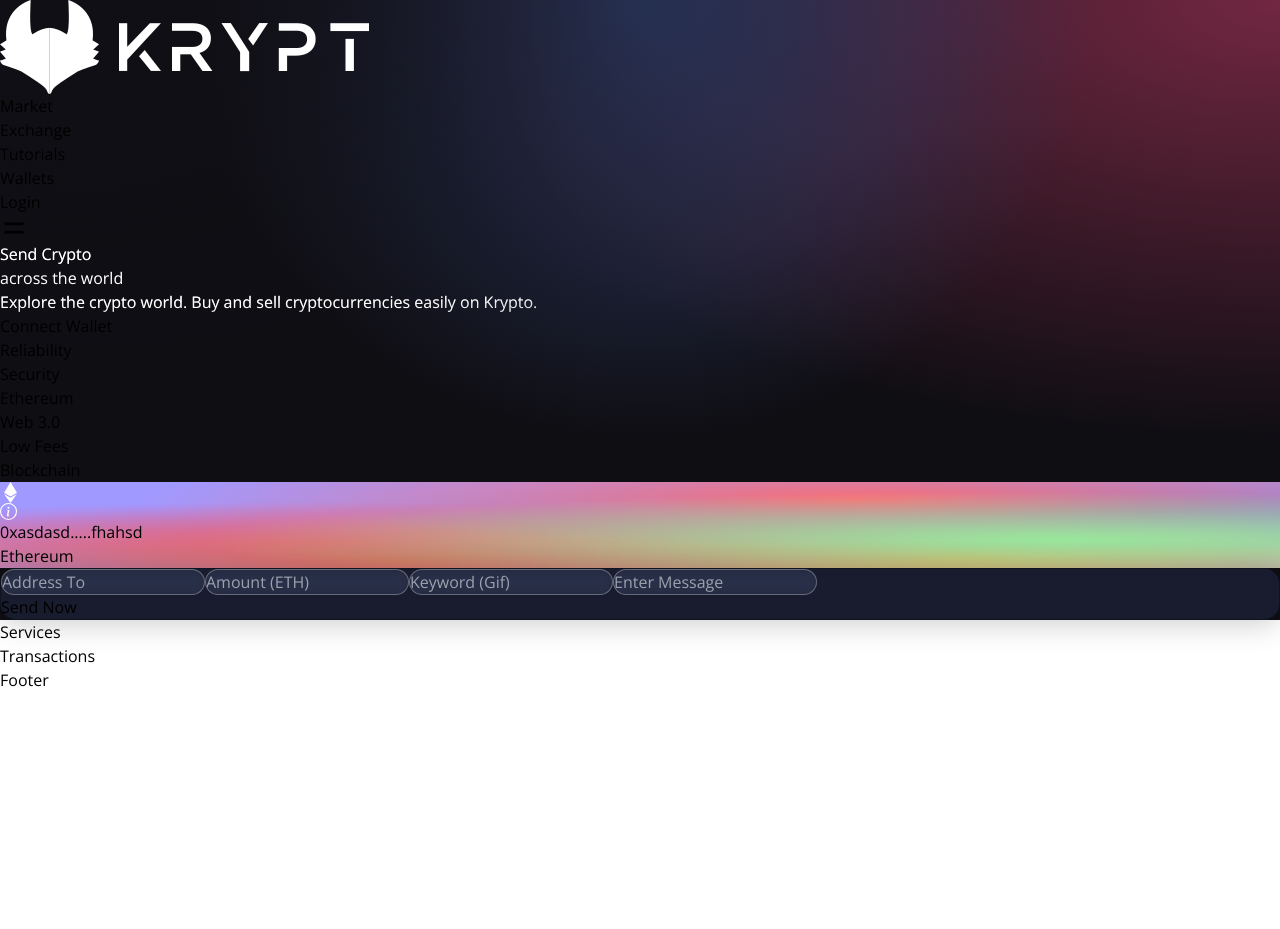
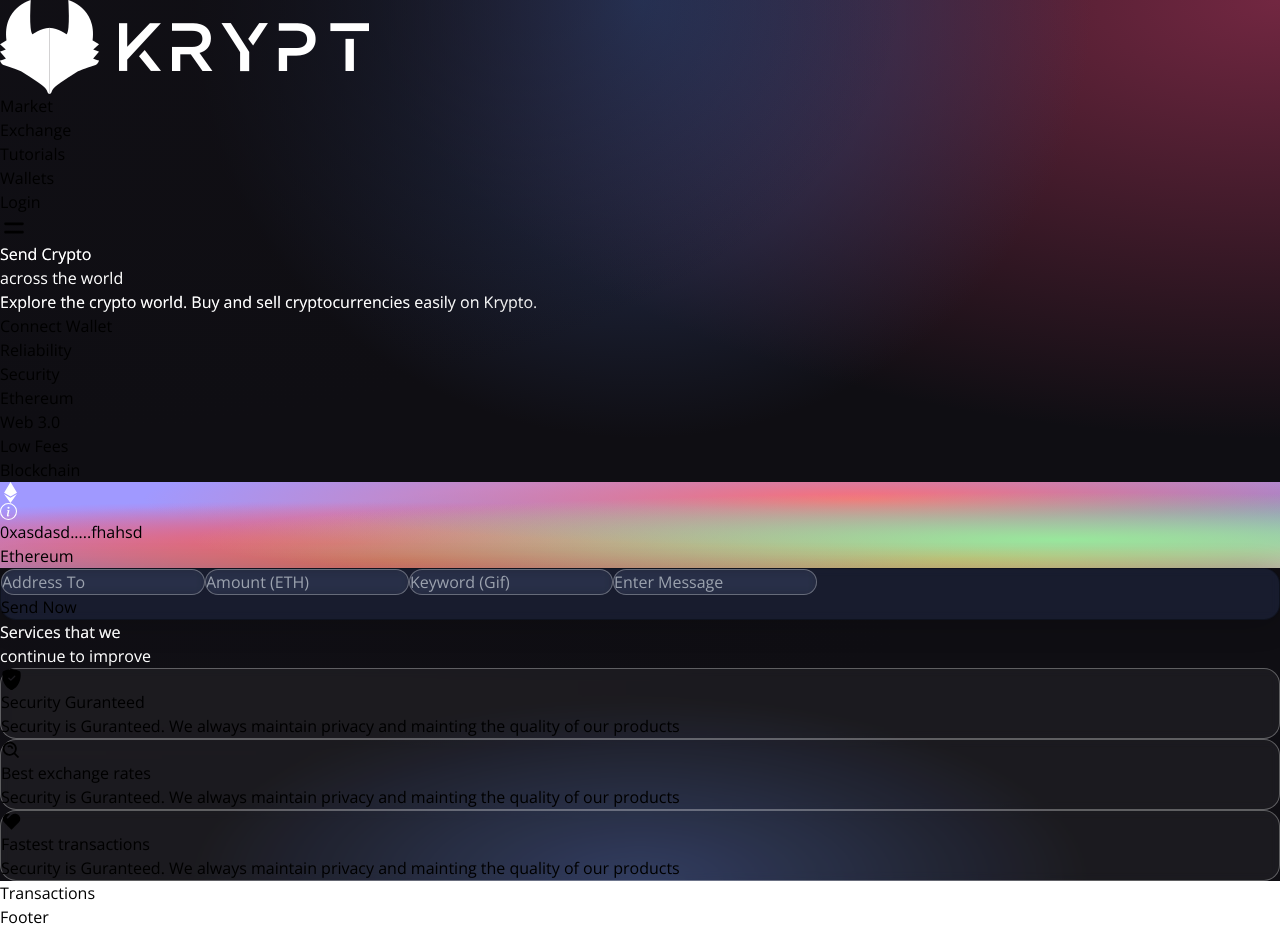
Before and after one commit to Benedict-Kpaduwa/KRYPT, a React (Vite) app in the folder Client/: page / in a window 1280 px wide. Before the commit the page ends 800 px from the top, so only its background shows below. Built offline with nearby package versions, Linux system fonts and the light colour scheme.

Commit message:
Finished the service component

```diff
--- a/Client/src/components/Services.jsx
+++ b/Client/src/components/Services.jsx
@@ -1,8 +1,53 @@
 import React from 'react';
+import {BsShieldFillCheck} from "react-icons/bs";
+import {BiSearchAlt} from "react-icons/bi";
+import {RiHeart2Fill} from "react-icons/ri";
+
+const ServiceCard =({color, title, icon, subtitle})=>(
+  <div className="flex flex-row justify-start items-center white-glassmorphism p-3 m-2 cursor-pointer hover:shadow-xl">
+    <div className={`w-10 h-10 rounded-full flex justify-center items-center ${color}`}>
+      {icon}
+    </div>
+    <div className="ml-5 flex flex-col flex-1">
+      <h1 className='mt-2 text-white text-lg'>{title}</h1>
+      <p className='mt-2 text-white text-sm md:w-9/12'>{subtitle}</p>
+    </div>
+  </div>
+)
 
 const Services = () => {
   return(
-    <div>Services</div>
+    <div className="flex flex-col md:flex-row w-full justify-center items-center gradient-bg-services">
+      <div className="flex mf:flex-row flex-col items-center justify-between md:p-20 py-12 px-4">
+        <div className="flex-1 flex flex-col justify-start items-start">
+          <h1 className="text-white text-3xl sm:text-5xl py-2 text-gradient">
+            Services that we
+            <br />
+            continue to improve
+          </h1>
+        </div>
+      </div>
+      <div className="flex-1 flex flex-col justify-start items-center">
+        <ServiceCard
+          color="bg-[#2952E3]"
+          title="Security Guranteed"
+          icon={<BsShieldFillCheck fontSize={21} className="text-white" />}
+          subtitle="Security is Guranteed. We always maintain privacy and mainting the quality of our products"
+        />
+        <ServiceCard
+          color="bg-[#8945F8]"
+          title="Best exchange rates"
+          icon={<BiSearchAlt fontSize={21} className="text-white" />}
+          subtitle="Security is Guranteed. We always maintain privacy and mainting the quality of our products"
+        />
+        <ServiceCard
+          color="bg-[#F84550]"
+          title="Fastest transactions"
+          icon={<RiHeart2Fill fontSize={21} className="text-white" />}
+          subtitle="Security is Guranteed. We always maintain privacy and mainting the quality of our products"
+        />
+      </div>
+    </div>
   );
 };
 
```
